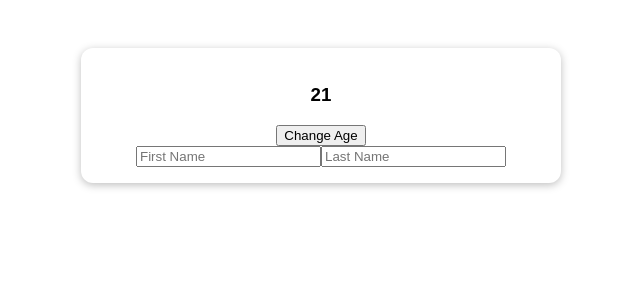
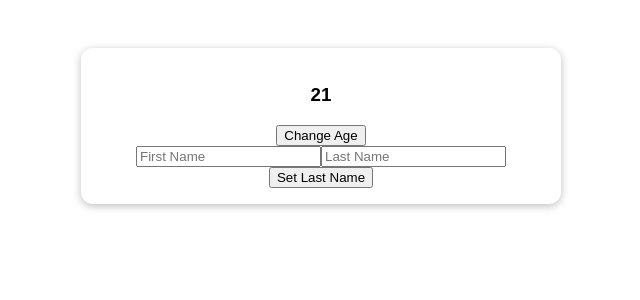
Before and after one commit to HassanKhan123/vue-composition-api, a Vue app: page / in a window 1280 px wide. Shown: the top 300 px of the page, without its empty margins (319-959 px from the left). Built offline with nearby package versions, Linux system fonts and the light colour scheme; the HTML template or start-up script is replaced by a standard one.

Commit message:
using template refs

```diff
--- a/src/App.vue
+++ b/src/App.vue
@@ -5,7 +5,8 @@
     <button @click="setAge">Change Age</button>
     <div>
       <input type="text" placeholder="First Name" v-model="firstName" />
-      <input type="text" placeholder="Last Name" v-model="lastName" />
+      <input type="text" placeholder="Last Name" ref="lastNameInput" />
+      <button @click="setLastName">Set Last Name</button>
     </div>
   </section>
 </template>
@@ -17,6 +18,7 @@
   setup() {
     const firstName = ref('');
     const lastName = ref('');
+    const lastNameInput = ref(null);
 
     const user = reactive({
       name: 'Hassan',
@@ -28,7 +30,9 @@
     function setNewAge() {
       user.age = 32;
     }
-
+    function setLastName() {
+      lastName.value = lastNameInput.value.value;
+    }
     watch([firstName, lastName], (newValues, oldValues) => {
       console.log('old first name', oldValues[0]);
       console.log('new first name', newValues[0]);
@@ -46,7 +50,8 @@
       userAge: userRefs.age,
       setAge: setNewAge,
       firstName,
-      lastName,
+      lastNameInput,
+      setLastName,
       fullName: uName,
     };
   },
```
